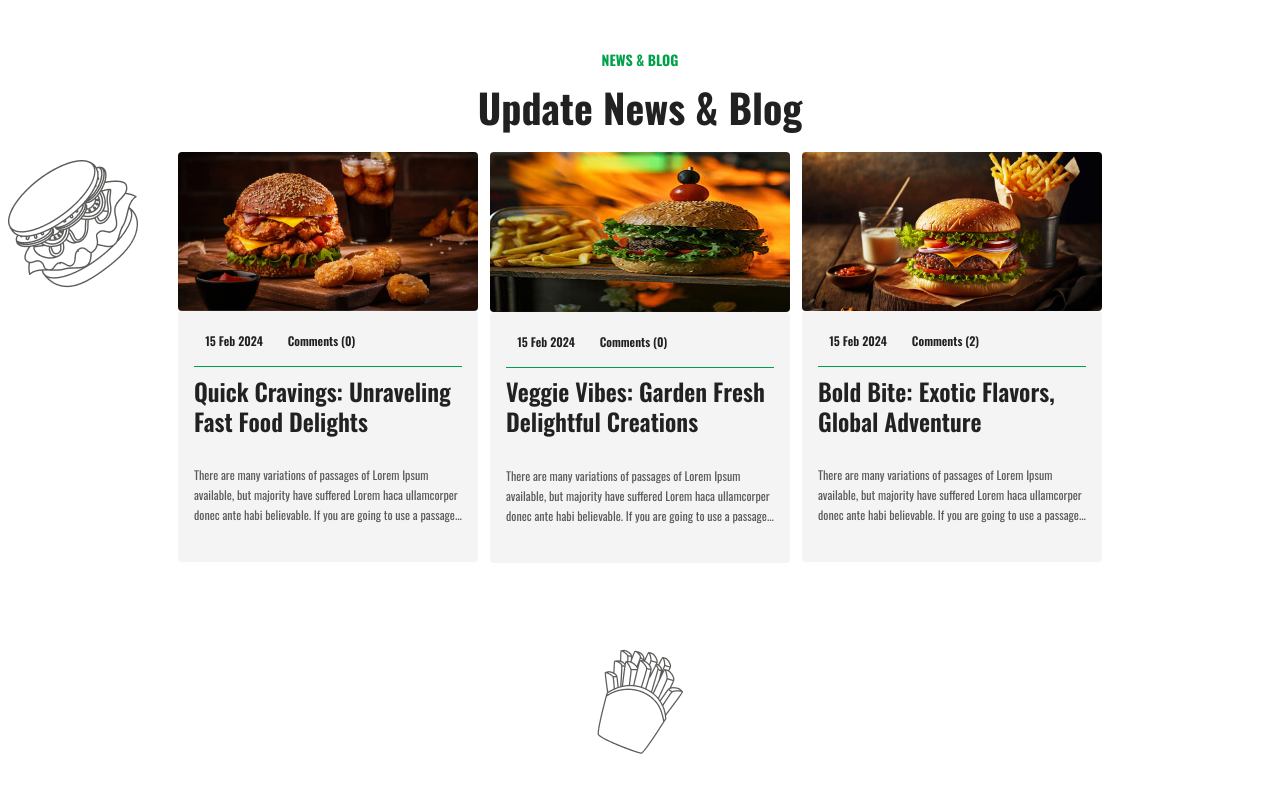
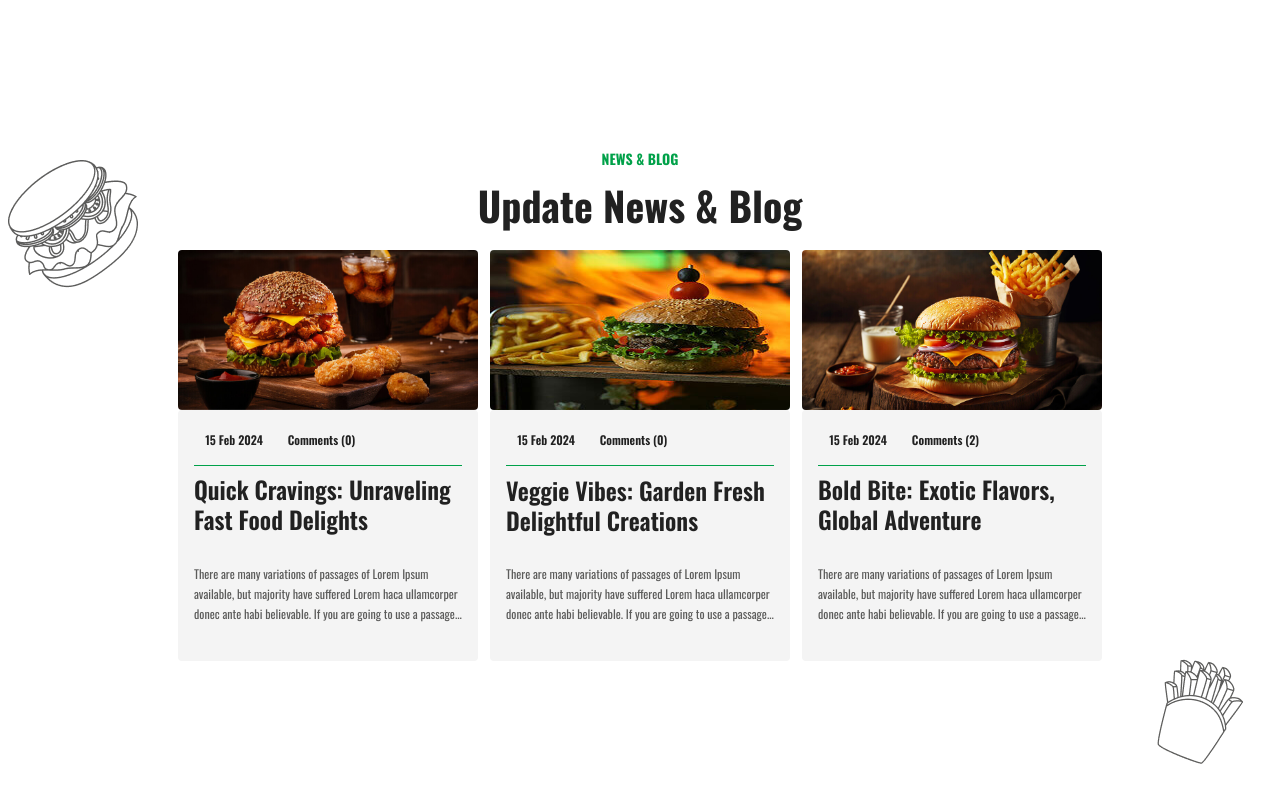
Before and after one commit to shijinp006/Figma-Task3, a React (Vite) app in the folder vite-project/: page / in a window 1280 px wide. Shown: the part 8989-9789 px from the top of the page. Built offline with nearby package versions, Linux system fonts and the light colour scheme; a web font is replaced by a local one.

Commit message:
first commit

```diff
--- a/vite-project/src/home/components/updatenews&blog.tsx
+++ b/vite-project/src/home/components/updatenews&blog.tsx
@@ -144,7 +144,7 @@ export const UpdateNews = () => {
           </div>
         </div>
         <img src={shadowBurger} alt="shadowBurger" className=" hidden lg:block absolute left-2 top-40" />
-        <img src={shadowFrenchFries} alt="shadow French Fries"  className="hidden lg:block "/>
+        <img src={shadowFrenchFries} alt="shadow French Fries"  className="hidden lg:block absolute right-9 bottom-9  "/>
       </div>
     </>
   );
```
